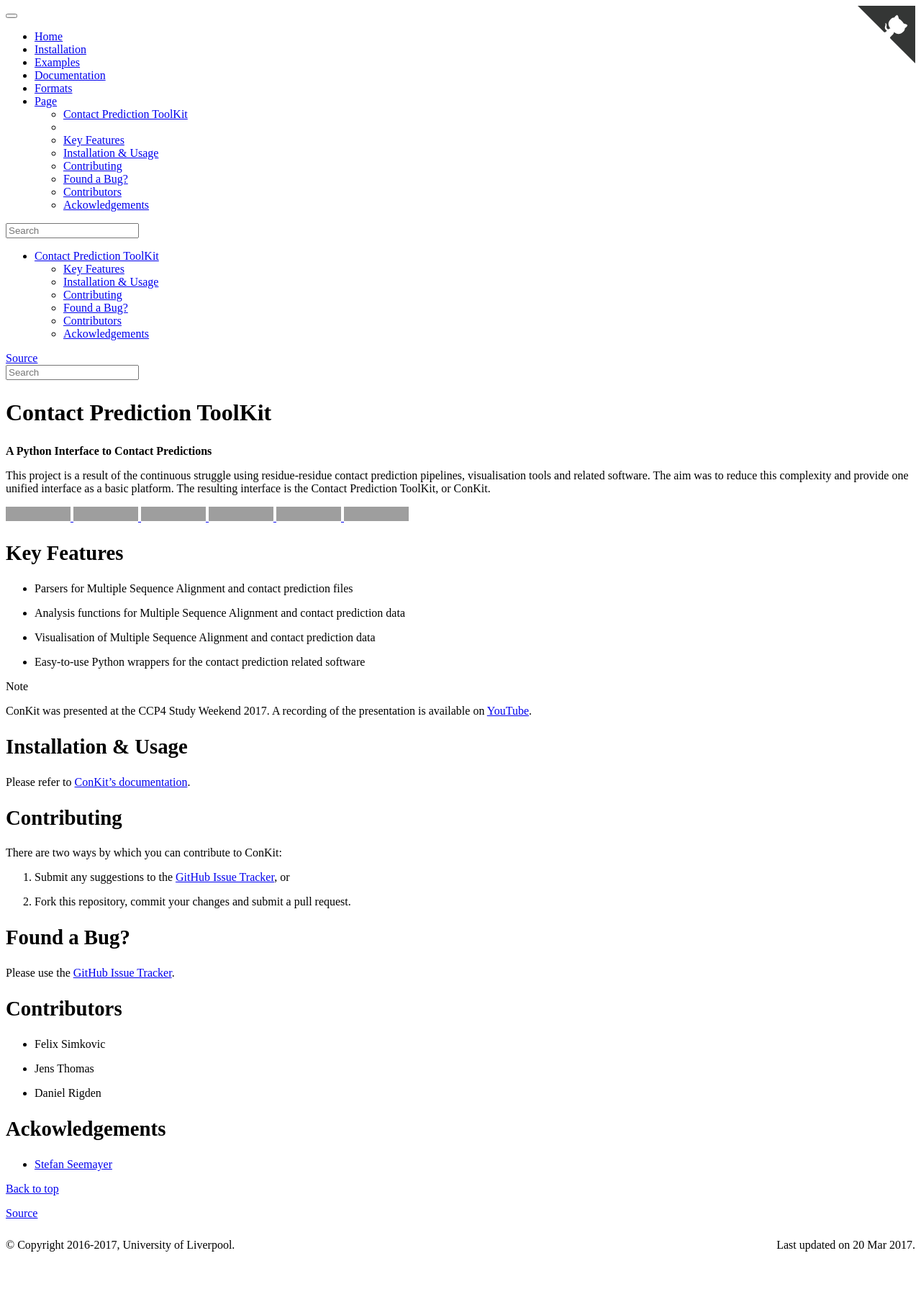
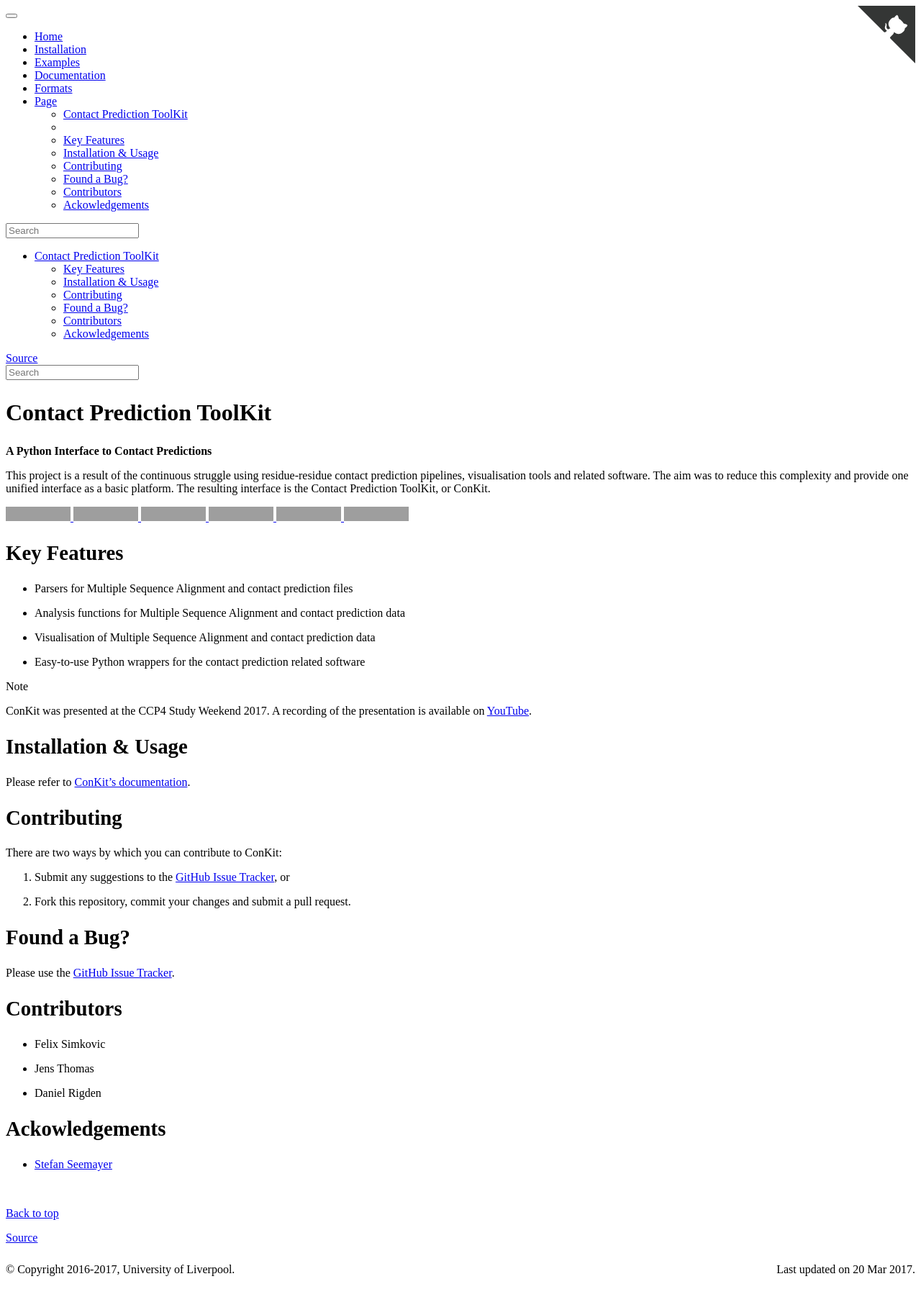
Before and after one commit to rigdenlab/conkit, a Sphinx documentation site: the page built from docs/index.rst, in a window 1280 px wide. Shown: the whole page at 72% size. Built offline with Sphinx 7.4.7, drawn with Linux system fonts in a browser that asks for light colours; before the commit the page ends 1739 px from its top, so only the background shows below that; grey boxes are pictures that could not be loaded.

Commit message:
docs formatting adjusted

```diff
--- a/docs/_templates/layout.html
+++ b/docs/_templates/layout.html
@@ -22,6 +22,7 @@
 
 {%- block footer %}
 <footer class="footer">
+    <br/>
     <div class="container">
       <p class="pull-right">
           <a href="#">Back to top</a>
@@ -30,7 +31,6 @@
           {% include "sourcelink.html" %}
           {% endif %}
       </p>
-
       <div style="padding: 10px 0px">
           <div style="width:50%; float:left">
             {%- if show_copyright %}
@@ -47,5 +47,8 @@
             {%- endif %}
           </div>
       </div>
+    </div>
+    <br/>
+    <br/>
 </footer>
 {%- endblock %}
--- a/docs/examples/rst/python_convert_conpred.rst
+++ b/docs/examples/rst/python_convert_conpred.rst
@@ -5,7 +5,7 @@ File Format Conversion
 In order to convert files in ConKit, we need to use the ConKit I/O framework.
 
 .. note::
-   ConKit I/O framework consists of three main functions that handle the relevant parsers: :func:`read() <conkit.io.read>`, :func:`write() <conkit.io.write>` and :func:`convert() <conkit.io.convert>. The latter effectively uses the former two but handles everything in one step.
+   ConKit I/O framework consists of three main functions that handle the relevant parsers: :func:`read() <conkit.io.read>`, :func:`write() <conkit.io.write>` and :func:`convert() <conkit.io.convert>`. The latter effectively uses the former two but handles everything in one step.
 
 **1. Files can be read in ConKit's internal hierarchies using simple Python code.**
 
```
Lines whose indentation alone changed are shown as unchanged.
